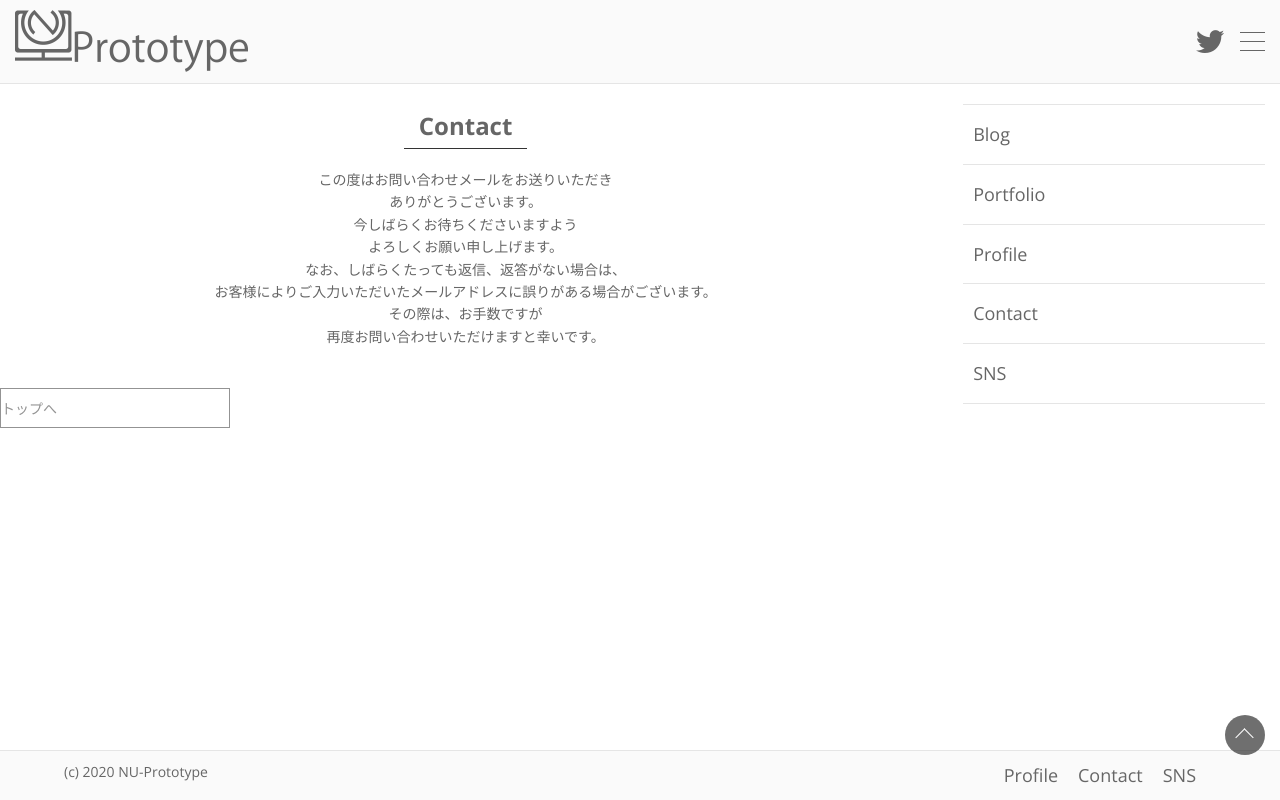
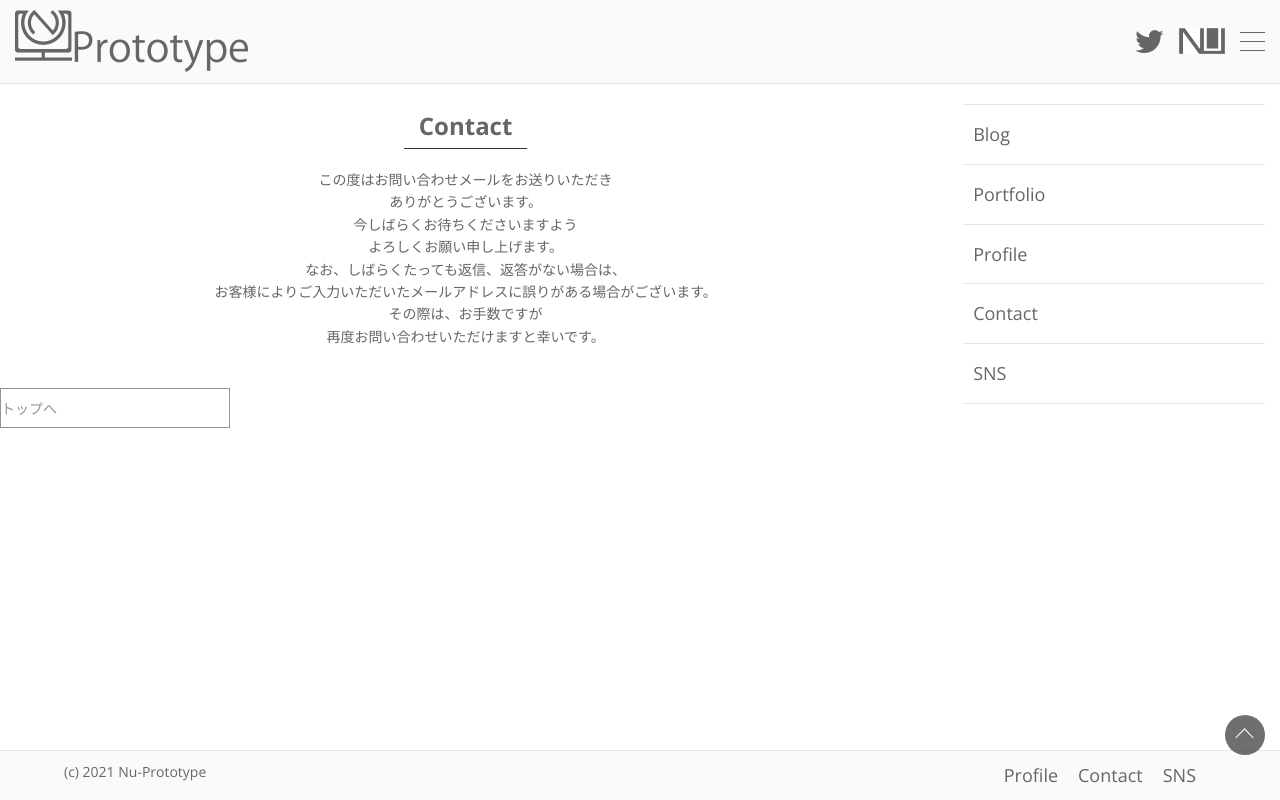
Before and after one commit to uemura5683/nuxtjs-microcms-prototype, a Nuxt app: page /contact/complete in a window 1280 px wide. Built offline with nearby package versions, Linux system fonts and the light colour scheme.

Commit message:
ヘッダーレイアウト調整 ・コピーライト修正

```diff
--- a/assets/css/layout/header.scss
+++ b/assets/css/layout/header.scss
@@ -44,6 +44,9 @@ $gray: #e5e5e5;
 
 #header_icon {
   margin: 0 15px 0 0;
+  display: flex;
+  flex-wrap: wrap;
+  align-items: center;
   a {
     height: 50px;
     display: block;
@@ -52,7 +55,20 @@ $gray: #e5e5e5;
       line-height: 50px;
     }
   }
+  &_nustack {
+    display: flex;
+    flex-wrap: wrap;
+    align-items: center;
+    margin: 0 15px 0 0;
+    a {
+      img {
+        height: 26px;
+        width: auto;
+      }
+    }
+  }
 }
+
 
 @media screen and (max-width: 767px) {
   .header {
@@ -72,6 +88,9 @@ $gray: #e5e5e5;
     width: 100%;
   }
   #header_icon {
-    display: none;;
+    display: none;
+    &_nustack {
+      display: none;
+    }
   }
 }
--- a/components/layouts/footer.vue
+++ b/components/layouts/footer.vue
@@ -2,7 +2,7 @@
   <footer>
     <div class="footer-innter">
       <div class="footer-left">
-        <p>(c) 2020 NU-Prototype</p>
+        <p>(c) 2021 Nu-Prototype</p>
       </div>
       <div class="footer-right">
         <ul>
--- a/components/layouts/nav.vue
+++ b/components/layouts/nav.vue
@@ -3,6 +3,11 @@
         <div id="header_icon">
             <a href="https://twitter.com/uemuragame5683" target="_blank">
                 <i class="fa fa-twitter"></i>
+            </a>
+        </div>
+        <div id="header_icon_nustack">
+            <a href="https://uemu-engineer.com/" target="_blank">
+                <img src="/assets/link/nu-stack.png" alt="NU stack">
             </a>
         </div>
         <div id="menu">
```
Also changed, not shown: static/assets/link/nu-stack.png (added), store/README.md (deleted).
